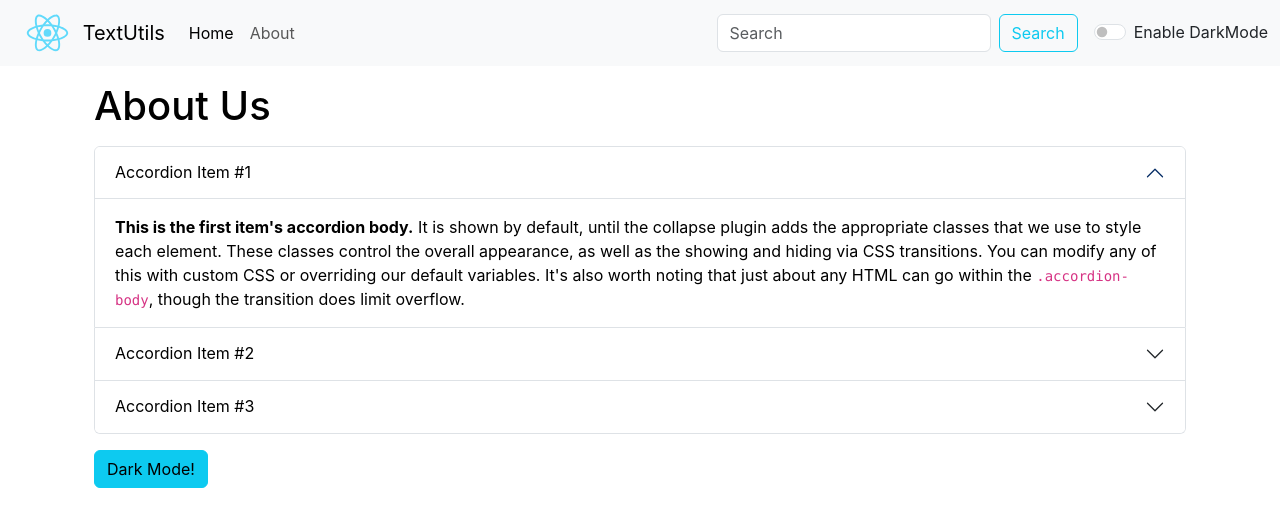
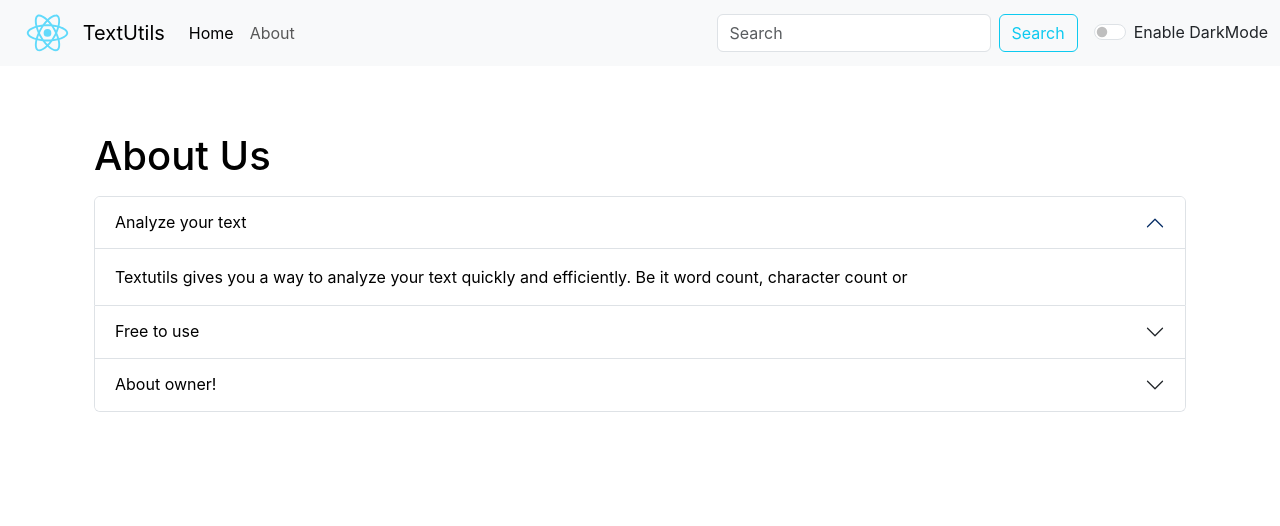
Before and after one commit to MayankCh0udhary/React-JS-Basic---Learning-, a React (Create React App) app: page /about in a window 1280 px wide. Shown: the top 526 px of the page. Built offline with nearby package versions, Linux system fonts and the light colour scheme.

Commit message:
Final commit for TextUtils App

```diff
--- a/src/App.js
+++ b/src/App.js
@@ -5,7 +5,7 @@ import TextForm from './components/TextForm';
 import About from './components/About';
 import React, { useState } from "react";
 import Alert from './components/Alert';
-import { BrowserRouter as Router, Route, Routes, Link } from 'react-router-dom';
+import { BrowserRouter as Router, Route, Routes } from 'react-router-dom';
 
 function App() {
   const [mode, setMode] = useState('light');
@@ -36,17 +36,14 @@ function App() {
   return (
     <>
       <Router>
-        {/* <Navbar title="TextUtils"/> */}
         <Navbar title='TextUtils' aboutText='About' mode={mode} toggleMode={toggleMode} />
-        {/* <Navbar/> */}
         <Alert alert={alert} />
         <div className="container">
           <Routes>
-            <Route exact path='/about' element={<About />}></Route>
+            <Route exact path='/about' element={<About mode={mode} />}></Route>
             <Route exact path='/' element={<TextForm mode={mode} showAlert={showAlert} />}></Route>
           </Routes>
         </div>
-        {/* <About /> */}
       </Router>
     </>
   );
--- a/src/components/About.js
+++ b/src/components/About.js
@@ -1,27 +1,12 @@
-import React, { useState } from "react";
+import React from "react";
+import Mayank from "../Images/Mayank_Choudhary.jpg";
 
-export default function About() {
-    const [myStyle, setDarkModeStyle] = useState({
-        color: 'black',
-        backgroundColor: 'white'
-    });
-    const [btnText, setBtnText] = useState('Dark Mode!');
-    let handleDarkMode = () =>{
-        if(myStyle.color === 'black'){
-            setDarkModeStyle({
-                color: 'white',
-                backgroundColor: 'black'
-            });
-            setBtnText('Light Mode!');
-        }
-        else{
-            setDarkModeStyle({
-                color: 'black',
-                backgroundColor: 'white'
-            });
-            setBtnText('Dark Mode!');
-        }
+export default function About(props) {
+    let myStyle = {
+        color: props.mode === 'dark' ? 'white' : 'black',
+        backgroundColor: props.mode === 'dark' ? 'black' : 'white'
     }
+
     return (
         <div className="container" style={myStyle}>
             <h1 className="my-3">About Us</h1>
@@ -36,7 +21,7 @@ export default function About() {
                             aria-expanded="true"
                             aria-controls="collapseOne"
                             style={myStyle}>
-                            Accordion Item #1
+                            Analyze your text
                         </button>
                     </h2>
                     <div
@@ -45,14 +30,7 @@ export default function About() {
                         data-bs-parent="#accordionExample"
                     >
                         <div className="accordion-body" style={myStyle}>
-                            <strong>This is the first item's accordion body.</strong> It is
-                            shown by default, until the collapse plugin adds the appropriate
-                            classes that we use to style each element. These classes control
-                            the overall appearance, as well as the showing and hiding via CSS
-                            transitions. You can modify any of this with custom CSS or
-                            overriding our default variables. It's also worth noting that just
-                            about any HTML can go within the <code>.accordion-body</code>,
-                            though the transition does limit overflow.
+                        Textutils gives you a way to analyze your text quickly and efficiently. Be it word count, character count or
                         </div>
                     </div>
                 </div>
@@ -66,7 +44,7 @@ export default function About() {
                             aria-expanded="false"
                             aria-controls="collapseTwo"
                             style={myStyle}>
-                            Accordion Item #2
+                            Free to use
                         </button>
                     </h2>
                     <div
@@ -75,14 +53,7 @@ export default function About() {
                         data-bs-parent="#accordionExample"
                     >
                         <div className="accordion-body" style={myStyle}>
-                            <strong>This is the second item's accordion body.</strong> It is
-                            hidden by default, until the collapse plugin adds the appropriate
-                            classes that we use to style each element. These classes control
-                            the overall appearance, as well as the showing and hiding via CSS
-                            transitions. You can modify any of this with custom CSS or
-                            overriding our default variables. It's also worth noting that just
-                            about any HTML can go within the <code>.accordion-body</code>,
-                            though the transition does limit overflow.
+                        TextUtils is a free character counter tool that provides instant character count & word count statistics for a given text. TextUtils reports the number of words and characters. Thus it is suitable for writing text with word/ character limit.
                         </div>
                     </div>
                 </div>
@@ -96,7 +67,7 @@ export default function About() {
                             aria-expanded="false"
                             aria-controls="collapseThree"
                             style={myStyle}>
-                            Accordion Item #3
+                            About owner!
                         </button>
                     </h2>
                     <div
@@ -105,19 +76,14 @@ export default function About() {
                         data-bs-parent="#accordionExample"
                     >
                         <div className="accordion-body" style={myStyle}>
-                            <strong>This is the third item's accordion body.</strong> It is
-                            hidden by default, until the collapse plugin adds the appropriate
-                            classes that we use to style each element. These classes control
-                            the overall appearance, as well as the showing and hiding via CSS
-                            transitions. You can modify any of this with custom CSS or
-                            overriding our default variables. It's also worth noting that just
-                            about any HTML can go within the <code>.accordion-body</code>,
-                            though the transition does limit overflow.
-                        </div>
+                            <div className="owner mx-3">
+                            <img src={Mayank} alt="Mayank Choudhary" className="shadow-lg my-2" style={{width: 150, borderRadius: 7, boxShadow: 4}}/>
+                            <div className="name"><strong>Mayank Choudhary</strong></div>
+                            </div>
+                            </div>
                     </div>
                 </div>
             </div>
-            <buttom className="btn btn-info mt-3" onClick={handleDarkMode}>{btnText}</buttom>
         </div>
     );
 }
--- a/src/components/Alert.js
+++ b/src/components/Alert.js
@@ -6,10 +6,12 @@ export default function Alert(props) {
         return lower.charAt(0).toUpperCase() + lower.slice(1)
     }
     return (
-        props.alert && <div className="container w-50 text-center">
-            <div className={`alert alert-${props.alert.type} alert-dismissible fade show`} role="alert">
-                <strong>{capitalize(props.alert.type)}: </strong>{props.alert.msg}
-            </div>
+        <div style={{ height: 50 }}>
+            {props.alert && <div className="container w-50 text-center">
+                <div className={`alert alert-${props.alert.type} alert-dismissible fade show`} role="alert">
+                    <strong>{capitalize(props.alert.type)}: </strong>{props.alert.msg}
+                </div>
+            </div>}
         </div>
     )
 }
--- a/src/components/TextForm.js
+++ b/src/components/TextForm.js
@@ -60,7 +60,7 @@ export default function TextForm(props) {
                 <div className="mb-3">
                     {/* <TextField id="outlined-multiline-flexible" label={props.heading} placeholder="Text" multiline fullWidth maxRows={4} className="form-control" value={text} onChange={handleOnChange} style={{ backgroundColor: props.mode === 'light' ? 'white' : 'black', color: props.mode === 'light' ? 'black' : 'white'}}
                     /> */}
-                    <textarea className="form-control" value={text} onChange={handleOnChange} id="myBox" rows="8" style={{ backgroundColor: props.mode === 'light' ? 'white' : 'black', color: props.mode === 'light' ? 'black' : 'white', border: props.mode==='light'?'1px solid black' : '1px solid white'}}></textarea>
+                    <textarea className="form-control" value={text} onChange={handleOnChange} id="myBox" rows="8" style={{ backgroundColor: props.mode === 'light' ? 'white' : 'black', color: props.mode === 'light' ? 'black' : 'white', border: props.mode === 'light' ? '1px solid black' : '1px solid white' }}></textarea>
                 </div>
                 <button className="btn btn-info m-2 text-dark " onClick={handleUpperCaseClick}>Convert to Uppercase</button>
                 <button className="btn btn-info m-2 text-dark" onClick={handleLowerCaseClick}>Convert to LowerCase</button>
@@ -72,12 +72,12 @@ export default function TextForm(props) {
                 <div className="row">
                     <div className="section2 col-lg-8 col-sm-12">
                         <h2 className='my-3'>Preview</h2>
-                        <p className=' text-wrap'>{text.length > 0 ? text : 'Enter something in the textbox above to preview it'}</p>
+                        <p className=' text-wrap'>{text.length > 0 ? text : 'Nothing to Preview!'}</p>
                     </div>
                     <div className="section1 col-lg-3 col-sm-12 ms-lg-5">
                         <h4 className='mt-3' onClick={handleTextCount}>Your text summary</h4>
-                        <p>{text.split(" ").length} words and {text.length} characters</p>
-                        <p>{text.length>0?0.008 * text.split(" ").length: '0'} Minutes read</p>
+                        <p>{text.split(/\s+/).filter((element)=>{ return element.length !== 0 }).length} words and {text.length} characters</p>
+                        <p>{0.008 * text.split(" ").filter((element)=>{ return element.length !== 0 }).length} Minutes read</p>
                     </div>
 
                 </div>
```
Also changed, not shown: src/Images/Mayank_Choudhary.jpg (added).
